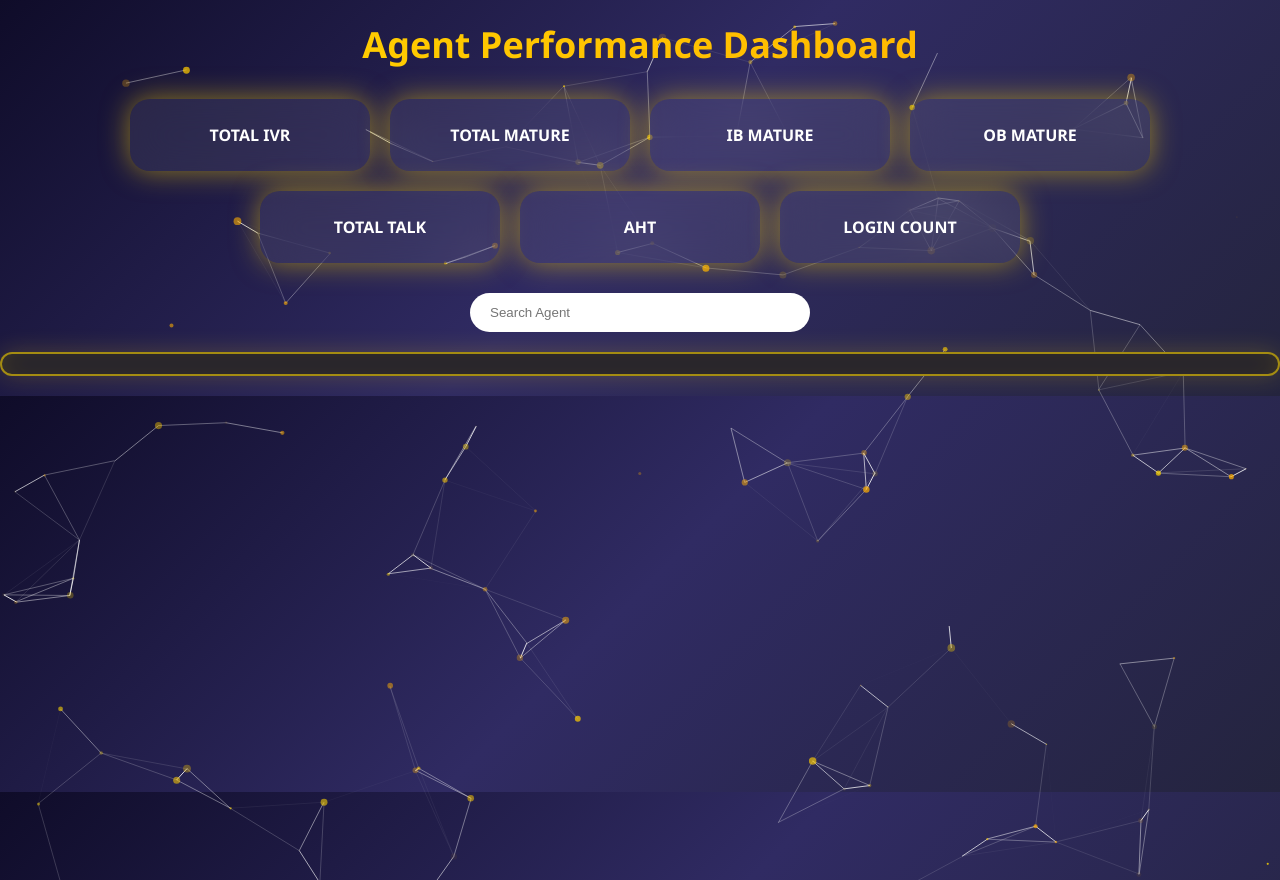
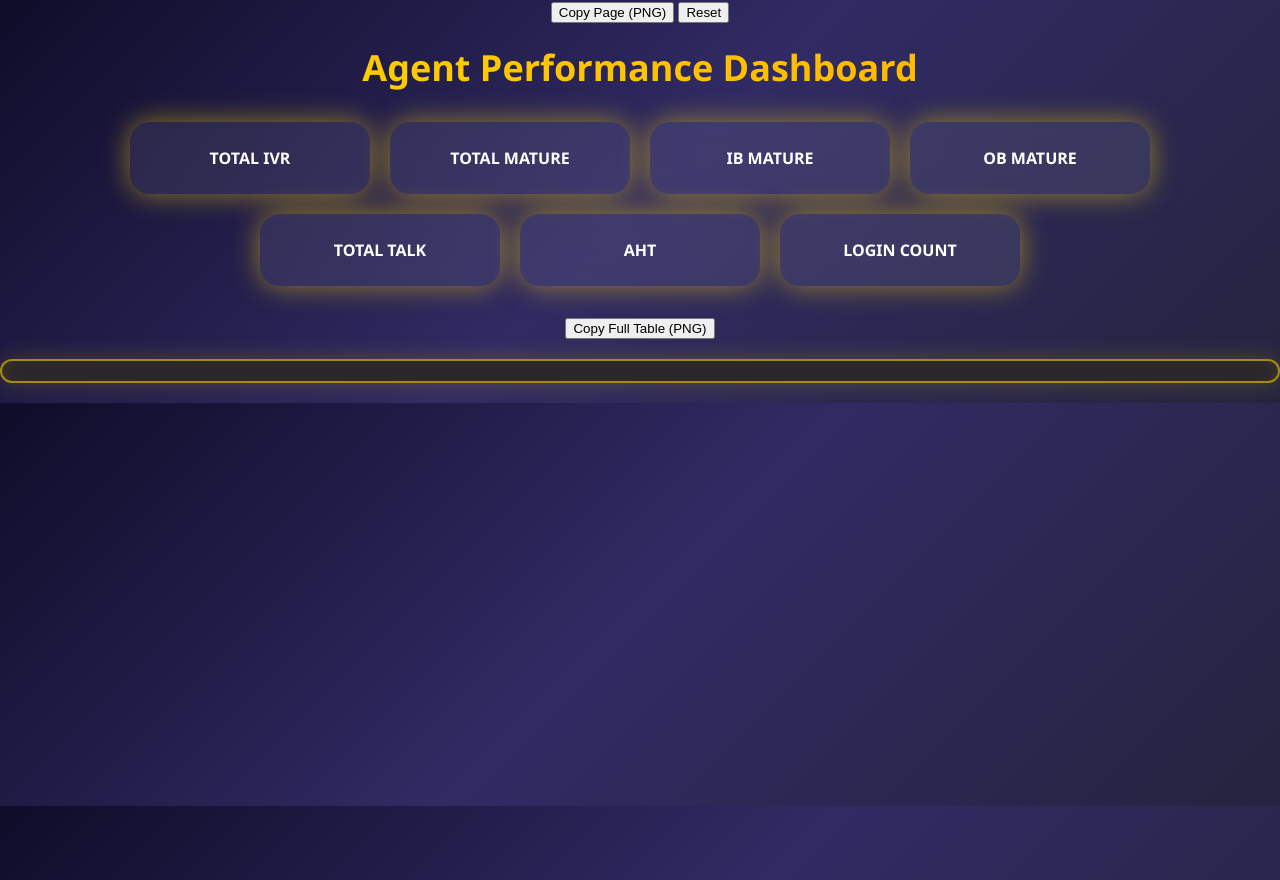
Before and after one commit to Viratmalakar/apr-report, a Flask app: template templates/dashboard.html in a window 1280 px wide. Run offline with Flask 3, Linux system fonts and the light colour scheme; the template is opened without the code that fills it, so the values that code supplies are empty.

Commit message:
Add buttons for copying page and table as PNG

```diff
--- a/templates/dashboard.html
+++ b/templates/dashboard.html
@@ -3,12 +3,15 @@
 <head>
     <title>Agent Performance Dashboard</title>
     <link rel="stylesheet" href="/static/style.css">
+    <script src="https://cdnjs.cloudflare.com/ajax/libs/html2canvas/1.4.1/html2canvas.min.js"></script>
     <script src="/static/script.js"></script>
 </head>
 <body class="bg">
 
-<div id="particles-js"></div>
-<script src="https://cdn.jsdelivr.net/particles.js/2.0.0/particles.min.js"></script>
+<div class="top-right-buttons">
+    <button onclick="copyPagePNG()">Copy Page (PNG)</button>
+    <button onclick="resetPage()">Reset</button>
+</div>
 
 <h2 class="header">Agent Performance Dashboard</h2>
 
@@ -22,9 +25,11 @@
     <div class="box">LOGIN COUNT<br>{{summary.login_count}}</div>
 </div>
 
-<input type="text" id="search" onkeyup="searchTable()" placeholder="Search Agent">
+<div class="table-actions">
+    <button onclick="copyTablePNG()">Copy Full Table (PNG)</button>
+</div>
 
-<div class="table-container">
+<div class="table-container" id="tableSection">
 <table id="dataTable">
     <thead>
         <tr>
@@ -36,14 +41,8 @@
     <tbody>
         {% for row in table %}
         <tr>
-            {% for col, value in row.items() %}
-            <td class="
-                {% if col == 'Total Net Login' and value < '08:00:00' %}alert-red{% endif %}
-                {% if col == 'Total Break' and value > '00:40:00' %}alert-red{% endif %}
-                {% if col == 'Total Meeting' and value > '00:35:00' %}alert-red{% endif %}
-            ">
-                {{value}}
-            </td>
+            {% for value in row.values() %}
+            <td>{{value}}</td>
             {% endfor %}
         </tr>
         {% endfor %}
@@ -51,18 +50,5 @@
 </table>
 </div>
 
-<script>
-particlesJS("particles-js", {
-  "particles": {
-    "number": { "value": 90 },
-    "color": { "value": ["#FFD700", "#ffae00", "#ffcc00"] },
-    "shape": { "type": "circle" },
-    "opacity": { "value": 0.8, "random": true },
-    "size": { "value": 4, "random": true },
-    "move": { "enable": true, "speed": 2 }
-  }
-});
-</script>
-
 </body>
 </html>
```
